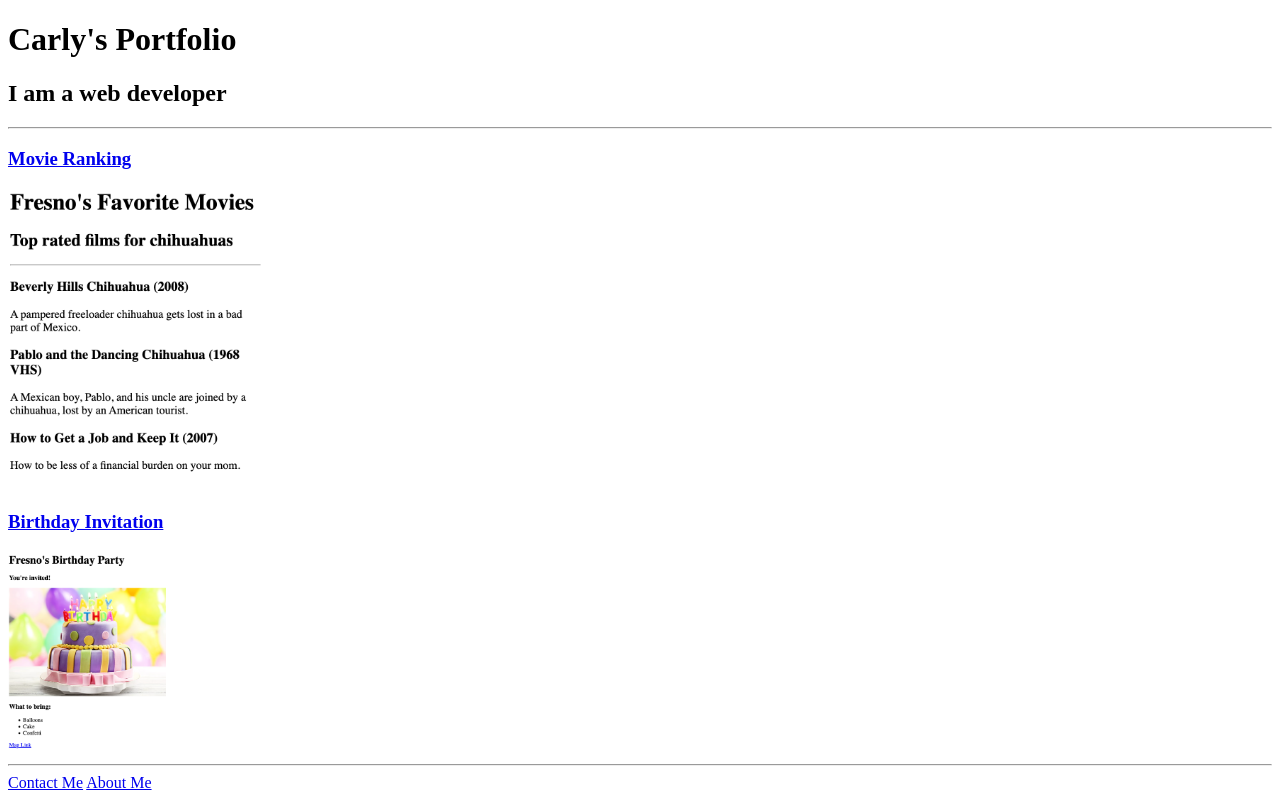
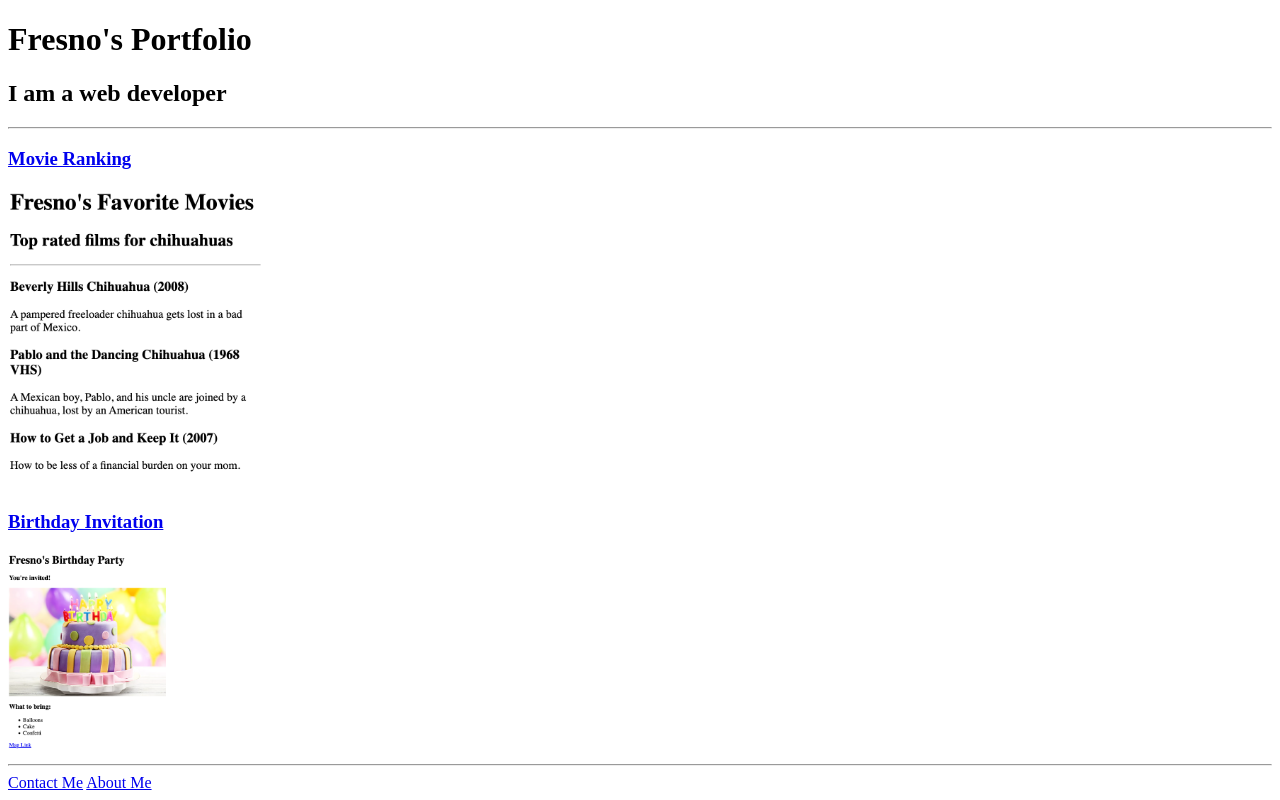
Before and after one commit to carlyyamrus/HTML-portfolio, a plain HTML site: page index.html in a window 1280 px wide. Drawn offline with Linux system fonts and the light colour scheme.

Commit message:
Update index.html

```diff
--- a/index.html
+++ b/index.html
@@ -6,7 +6,7 @@
         </head>
 
         <body>
-            <h1>Carly's Portfolio</h1>
+            <h1>Fresno's Portfolio</h1>
             <H2>I am a web developer</H2>
             <hr />
             <H3><a href="./public/movieranking.html"> Movie Ranking</a></H3>
```
